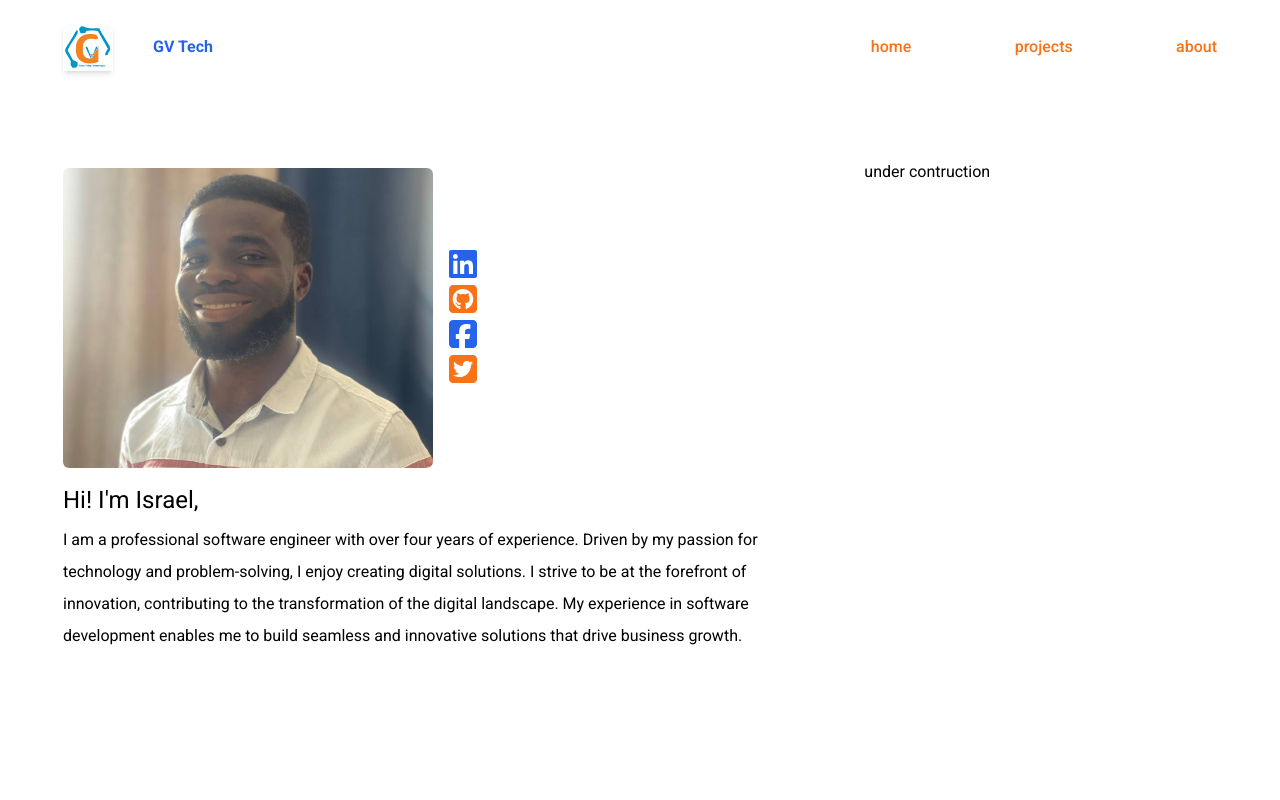
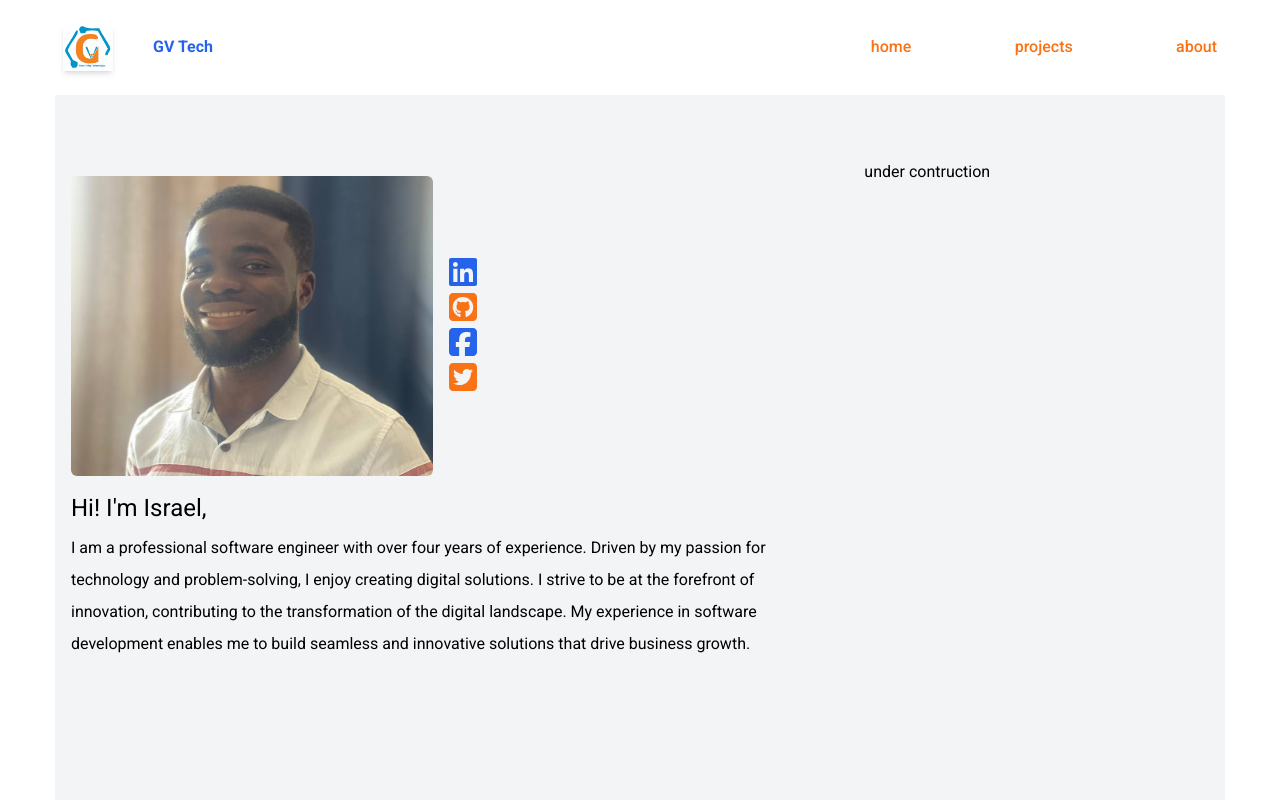
Before and after one commit to NanorIsrael/gv_web, a React (Create React App) app: page / in a window 1280 px wide. Shown: the top 800 px of the page. Built offline with nearby package versions, Linux system fonts and the light colour scheme; a web font is replaced by a local one.

Commit message:
Hot fix hero

```diff
--- a/src/App.css
+++ b/src/App.css
@@ -2137,6 +2137,10 @@ code {
     padding: 1.5rem;
   }
 
+  .md\:p-4 {
+    padding: 1rem;
+  }
+
   .md\:py-4 {
     padding-top: 1rem;
     padding-bottom: 1rem;
--- a/src/pages/Home.tsx
+++ b/src/pages/Home.tsx
@@ -28,17 +28,10 @@ function Home() {
 
 
   useEffect(() => {
-
     setTimeout(() => {
       setMounted(true)
-
     }, 500)
   }, [])
-
-  const variants = {
-    open: { opacity: 1, x: 0 },
-    closed: { opacity: 0, x: "-100%" },
-  };
 
   const navVariants = {
     open: {
@@ -106,26 +99,8 @@ function Home() {
   }
   return (
     <>
-        <article aria-label="Home" className="max-w-[1170px] mx-auto">
+        <article aria-label="Home" className="max-w-[1170px] mx-auto bg-gray-100">
           <section className="py-40 ">
-            {/* <div className="rounded-[70px] h-[500px] overflow-hidden bg-cover bg-center" style={{ backgroundImage: 'url("")'}} id="about">
-              <div className="relative h-full overflow-hidden">
-                <div className="rounded-[70px] absolute inset-0 bg-black opacity-50"></div>
-                <div className="rounded-[70px] absolute inset-0 flex flex-col justify-center items-center text-white">
-                  <p className="text-lg md:text-xl text-center mt-4">Creating Digital Solutions</p>
-                  <p className="text-lg md:text-xl text-center max-w-[70%]">With a passion for technology and a knack for problem-solving, I am revolutionizing the digital landscape. My expertise in full-stack development allows me to create seamless and innovative solutions that drive business growth.</p>
-                  <div className="flex mt-8">
-                    <Link to="/about">
-                      <button className="primary-bg hover:bg-white hover:text-black text-white font-bold py-2 px-4 rounded mr-4">Learn More</button>
-                    </Link>
-                    <button className="bg-white hover:bg-black hover:text-white text-black font-bold py-2 px-4 rounded">Collaborate</button>
-                  </div>
-                </div>
-                </div>
-
-            </div> */}
-
-
           <div className="grid md:grid-cols-3 gap-5 h-[50%] justify-between">
               <motion.div
                 initial={false}
@@ -137,7 +112,7 @@ function Home() {
                 <motion.ul
                 variants={navVariants}
                 // animate={ mounted ? "open": "closed" }
-                className=" p-2"
+                className=" p-2 md:p-4"
                 >
                   <motion.li
                   variants={itemVariants}
```
